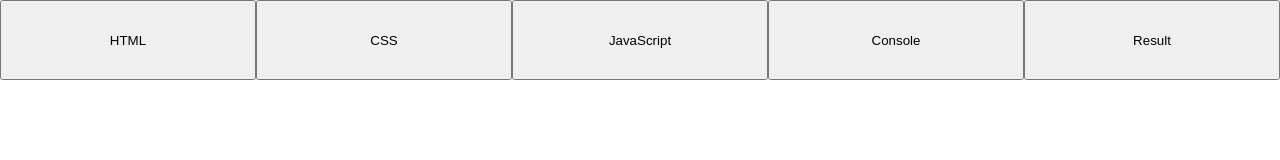
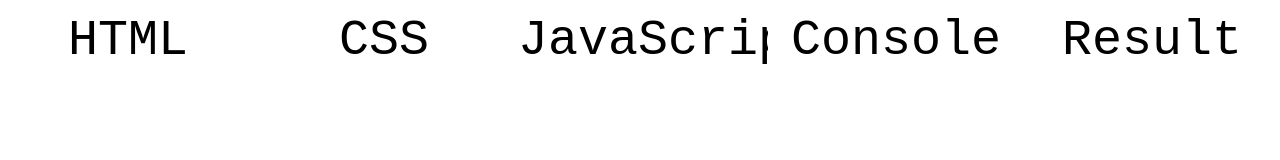
Before and after one commit to jbxghexkojdv/messwithjs, a plain HTML site: page index.html in a window 1280 px wide. Drawn offline with Linux system fonts and the light colour scheme.

Commit message:
add a bit more style ;)

```diff
--- a/style.css
+++ b/style.css
@@ -4,6 +4,10 @@
   position: absolute;
   top: 0;
   height: 10%;
+  border: 0px solid black;
+  font-size: 50px;
+  background-color: white;
+  font-family: monospace;
 }
 
 #html-tab-button
```
